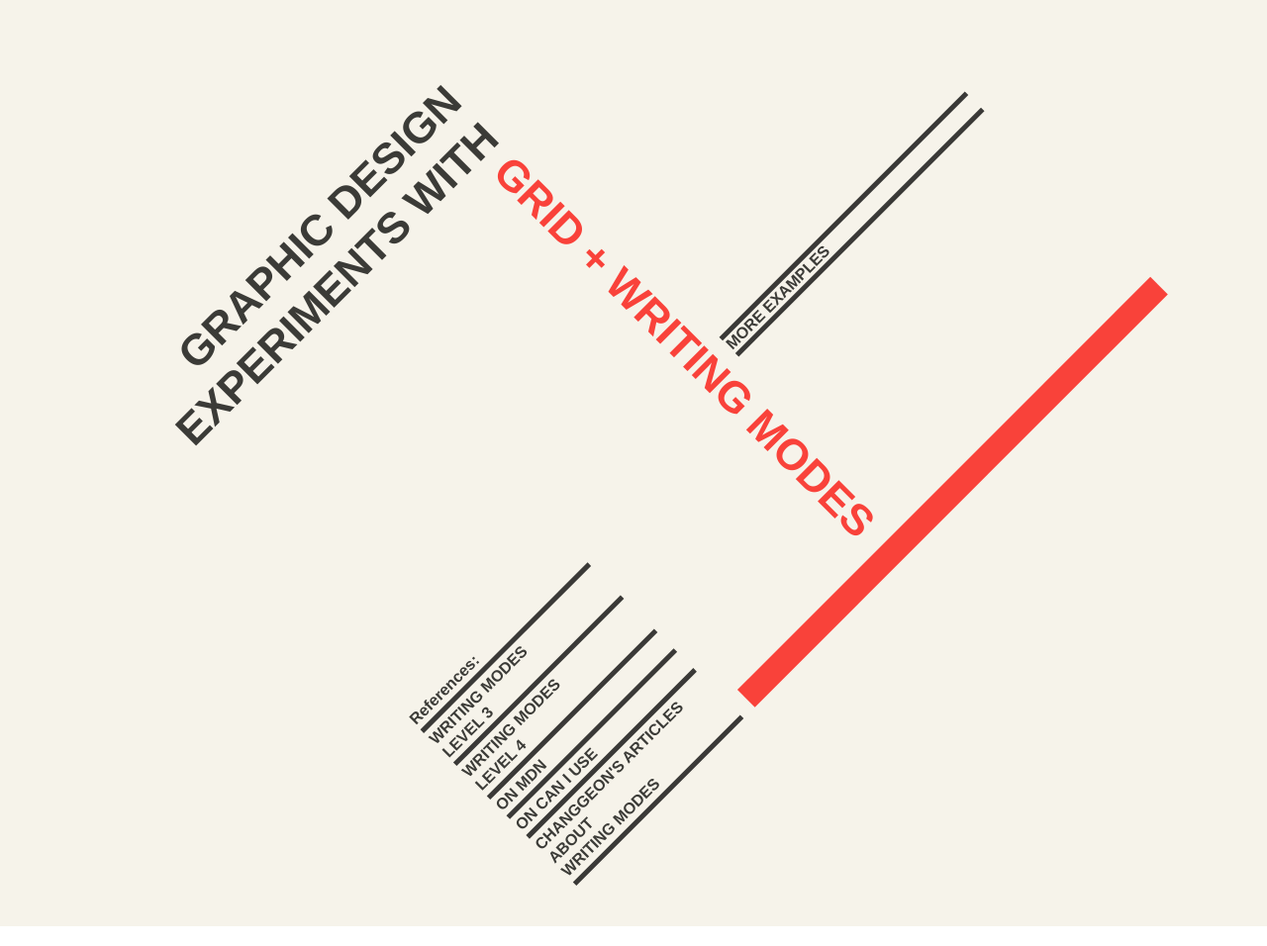
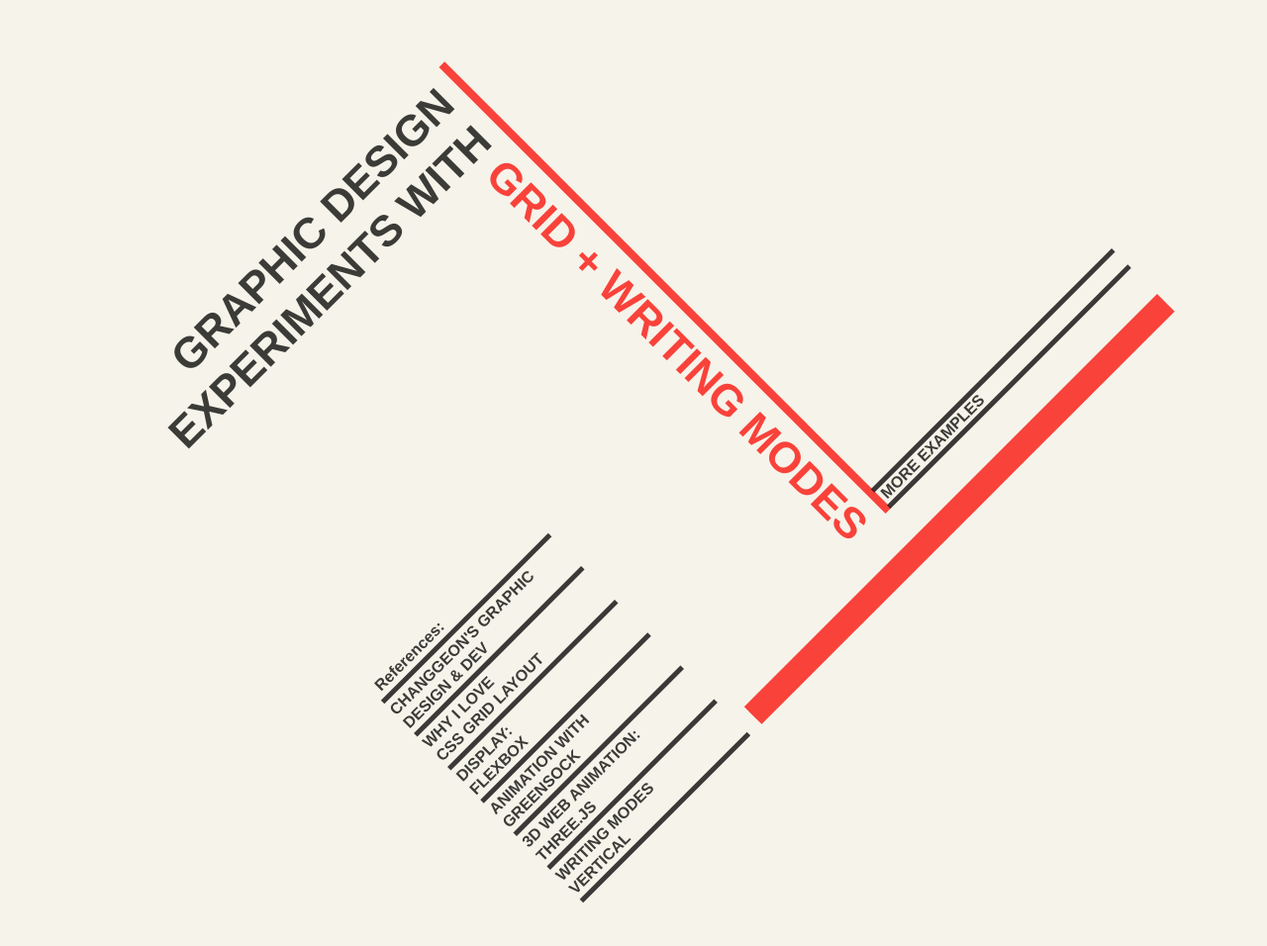
Before and after one commit to chongungit/webdev, a plain HTML site: page index.html in a window 1280 px wide. Shown: the whole page at 99% size. Drawn offline with nearby package versions, Linux system fonts and the light colour scheme; a web font is replaced by a local one.

Commit message:
more Grid a la Jan Tsichold

```diff
--- a/index.html
+++ b/index.html
@@ -14,14 +14,16 @@
   <div class="header-wrapper">
     <h1>Graphic Design Experiments with</h1>
     <h1>Grid + Writing Modes</h1>
+    <b class="red-line-2"></b>
     <div class="references">
       <p>References:</p>
       <ul>
-        <li>WRITING modes <br>level 3</li>
-        <li>writing modes <br>level 4</li>
-        <li>on mdn</li>
-        <li>on can I use</li>
-        <li>Changgeon's articles about <br>writing modes</li>
+        <li>changgeon's graphic<br>design & dev</li>
+        <li>why i love<br>CSS Grid layout</li>
+        <li>display:<br> flexbox</li>
+        <li>animation with <br> greensock</li>
+        <li>3D web animation:<br>three.js</li>
+        <li>writing modes<br>vertical</li>
       </ul>
     </div>
     <b class="red-line"></b>
--- a/stylesheet/style_1.css
+++ b/stylesheet/style_1.css
@@ -83,7 +83,7 @@ header a {
         transform: rotate(-45deg); }
     header h1:nth-child(1) {
         grid-column: 1 / 4;
-        text-align: right; }
+        text-align: right;}
     header h1:nth-child(2) {
         color: #f9423a;
         writing-mode: vertical-lr;
@@ -94,6 +94,8 @@ header a {
         margin-right: -10px; }
     header p {
         margin: 0;
+        margin-left: .4rem;
+        padding-left: .3rem;
         color: rgba(12, 12, 10, 0.8); }
     header a {
         border-bottom: none;
@@ -102,7 +104,7 @@ header a {
         font-weight: 700; }
     header .references {
         grid-column: 1 / 3;
-        grid-row: 4 / span 2;
+        grid-row: 3 / span 3;
         font-weight: 700;
         line-height: 1.2;
         align-self: end;}
@@ -125,6 +127,12 @@ header a {
         line-height: 1.3;
         padding-bottom: 5px;
         font-weight: 400; }
+    header .red-line-2 {
+        grid-column: 4;
+        grid-row: 1 / 4;
+        justify-content: end;
+        font-size: 0.9rem;
+        border-left: 8px solid #f9423a; }
     header .more-examples {
         border-top: 5px solid rgba(12, 12, 10, 0.8);
         border-bottom: 5px solid rgba(12, 12, 10, 0.8);
@@ -157,7 +165,8 @@ header a {
             grid-template-columns: auto 1fr 1fr 1fr 0.5fr;
             grid-template-rows: auto auto  auto auto; }
         header h1:nth-child(1) {
-            grid-column: 1 / -1; }
+            grid-column: 1 / 1;
+            /*grid-column: 1 / -1;*/ }
         header h1:nth-child(2) {
             grid-column: 5;
             grid-row: 2 / 4;
```
